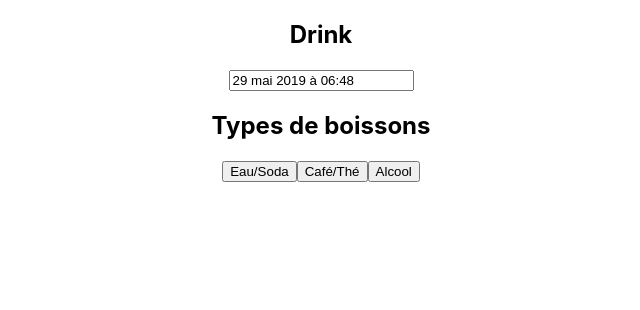
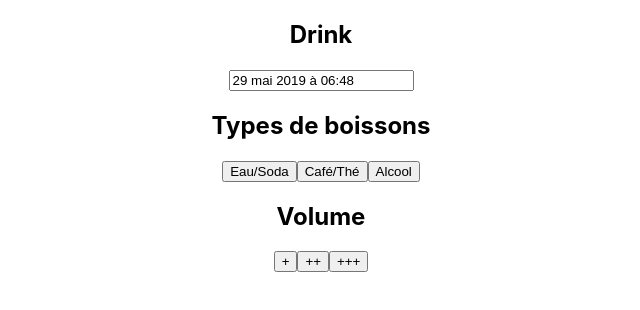
Before and after one commit to FlorianGardy/up-day-mobile, a React (Create React App) app: page /events/drink in a window 1280 px wide. Shown: the top 310 px of the page, without its empty margins (319-959 px from the left). Built offline with nearby package versions, Linux system fonts and the light colour scheme.

Commit message:
adding VolumeOfDrink component with PropTypes

```diff
--- a/src/components/DateAndTime.jsx
+++ b/src/components/DateAndTime.jsx
@@ -12,10 +12,12 @@ const DateAndTime = ({ date, handleChange }) => {
         selected={date}
         onChange={handleChange}
         showTimeSelect
+        className="center-text-datepicker"
         locale="fr"
         timeFormat="HH:mm"
         dateFormat="dd MMMM yyyy à HH:mm"
         withPortal
+        tetherConstraints={[]}
       />
     </div>
   );
--- /dev/null
+++ b/src/components/VolumeOfDrink.jsx
@@ -0,0 +1,17 @@
+import React from "react";
+import PropTypes from "prop-types";
+
+const VolumeOfDrink = ({ onClick }) => {
+  return (
+    <div>
+      <button onClick={() => onClick("low")}>+</button>
+      <button onClick={() => onClick("medium")}>++</button>
+      <button onClick={() => onClick("High")}>+++</button>
+    </div>
+  );
+};
+VolumeOfDrink.propTypes = {
+  onClick: PropTypes.func.isRequired
+};
+
+export default VolumeOfDrink;
--- a/src/pages/Drink.page.jsx
+++ b/src/pages/Drink.page.jsx
@@ -1,8 +1,9 @@
 import React, { useState } from "react";
 import DateAndTime from "../components/DateAndTime";
 import TypeOfDrink from "../components/TypeOfDrink";
+import VolumeOfDrink from "../components/VolumeOfDrink";
 
-function Drink() {
+const Drink = () => {
   const [startDate, setStartDate] = useState(new Date());
   const handleChangeDate = date => {
     setStartDate(date);
@@ -13,14 +14,21 @@ function Drink() {
     setDrink(drink);
   };
 
+  const [volume, setVolume] = useState("medium");
+  const handleClickVolume = volume => {
+    setVolume(volume);
+  };
+
   return (
     <div>
       <h2>Drink</h2>
       <DateAndTime date={startDate} handleChange={handleChangeDate} />
       <h2>Types de boissons</h2>
       <TypeOfDrink onClick={handleClickDrink} />
+      <h2>Volume</h2>
+      <VolumeOfDrink onClick={handleClickVolume} />
     </div>
   );
-}
+};
 
 export default Drink;
```
